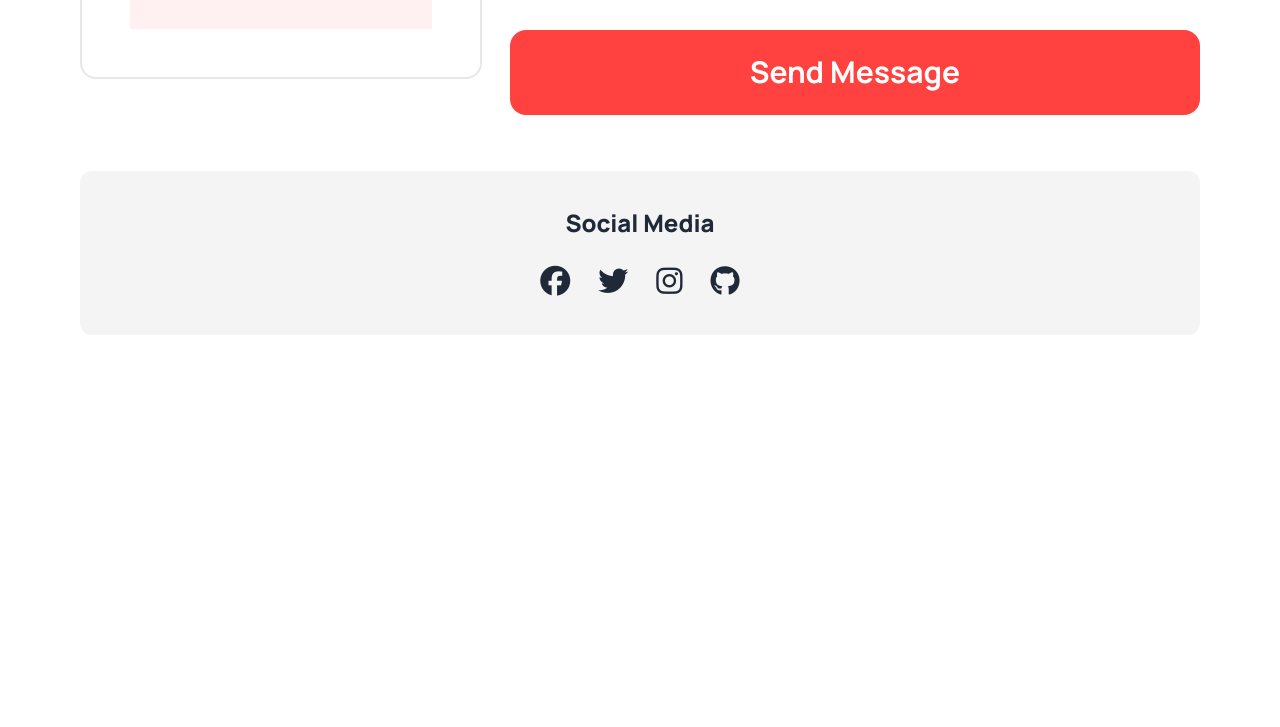
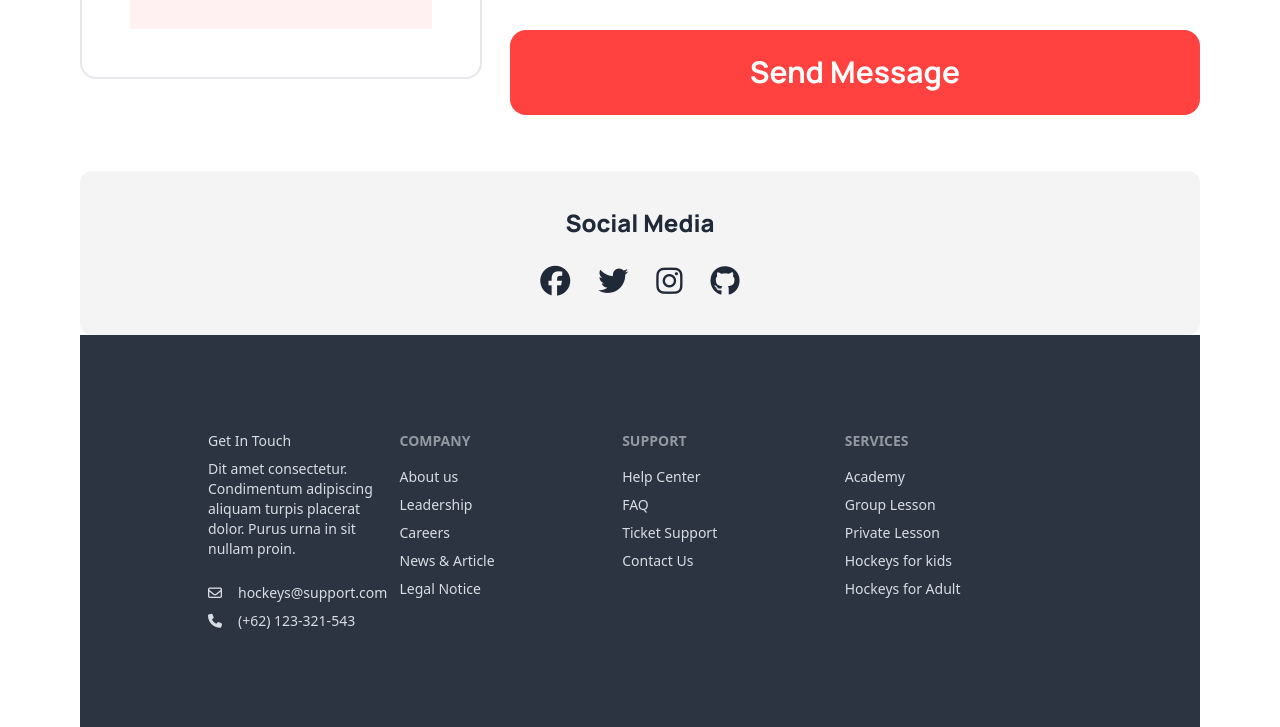
Before and after one commit to SAGOR1012/hockey, a plain HTML site: page index.html in a window 1280 px wide. Shown: the part 5067-5794 px from the top of the page. Before the commit the page ends 5402 px from the top, so only its background shows below. Drawn offline with nearby package versions, Linux system fonts and the light colour scheme.

Commit message:
added fotter

```diff
--- a/index.html
+++ b/index.html
@@ -561,7 +561,51 @@
             </div>
         </section>
     </main>
-    <footer></footer>
+    <footer class="footer p-10 bg-neutral text-neutral-content py-24 px-32">
+        <div class="w-16">
+            <h2>
+                Get In Touch
+            </h2>
+            <p>
+                Dit amet consectetur. Condimentum adipiscing aliquam turpis placerat dolor. Purus urna in sit nullam
+                proin.
+            </p>
+            <div class="flex gap-4 items-center mt-4">
+                <i class=" fa-regular fa-envelope"></i>
+                <p>hockeys@support.com</p>
+            </div>
+            <div class="flex gap-4 items-center">
+                <i class="fa-solid fa-phone"></i>
+                <p>
+                    (+62) 123-321-543
+                </p>
+            </div>
+        </div>
+        <nav>
+            <header class="footer-title">Company</header>
+            <a class="link link-hover">About us</a>
+            <a class="link link-hover">Leadership</a>
+            <a class="link link-hover">Careers</a>
+            <a class="link link-hover">News & Article</a>
+            <a class="link link-hover">Legal Notice</a>
+
+        </nav>
+        <nav>
+            <header class="footer-title">Support</header>
+            <a class="link link-hover">Help Center</a>
+            <a class="link link-hover">FAQ</a>
+            <a class="link link-hover">Ticket Support</a>
+            <a class="link link-hover">Contact Us</a>
+        </nav>
+        <nav>
+            <header class="footer-title">Services</header>
+            <a class="link link-hover">Academy</a>
+            <a class="link link-hover">Group Lesson</a>
+            <a class="link link-hover">Private Lesson</a>
+            <a class="link link-hover">Hockeys for kids</a>
+            <a class="link link-hover">Hockeys for Adult</a>
+        </nav>
+    </footer>
 </body>
 
 </html>
```
Also changed, not shown: Images/gerhard-crous-doivHPaG-Vw-unsplash.jpg (added).
